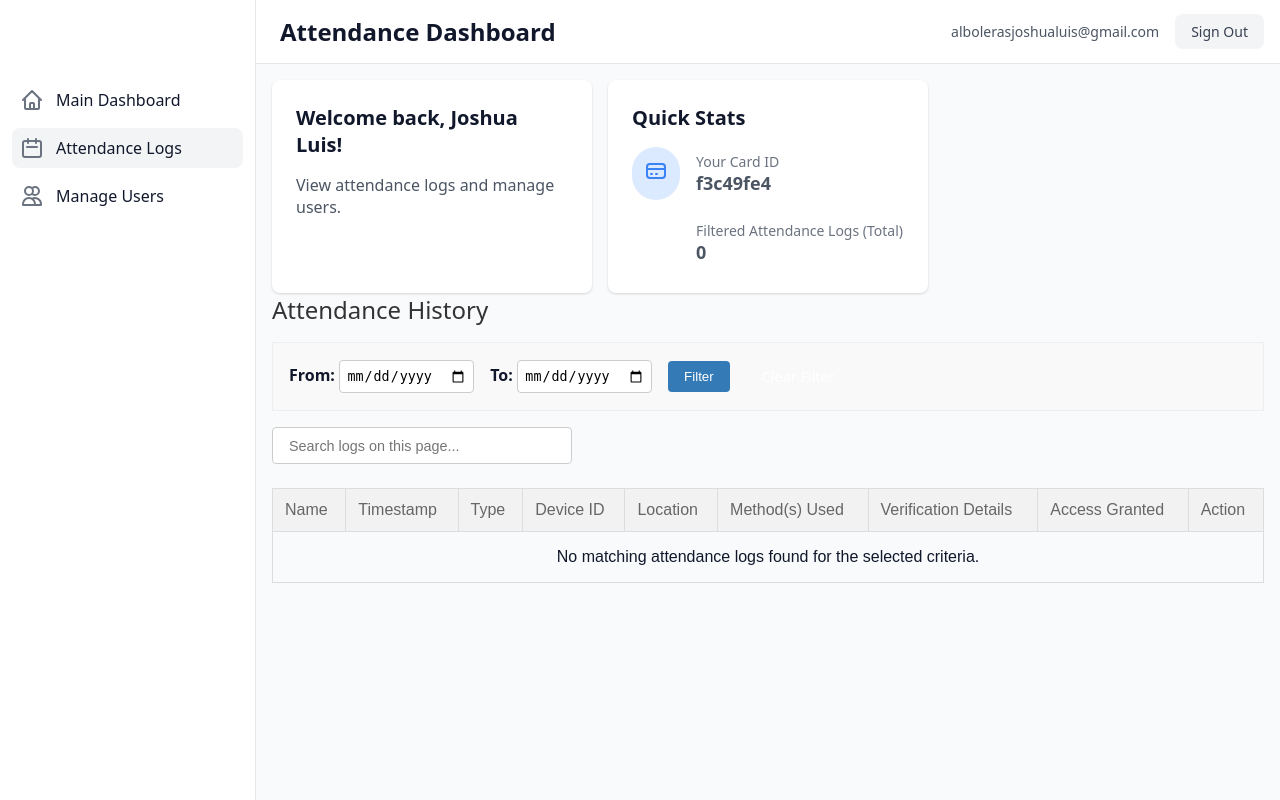
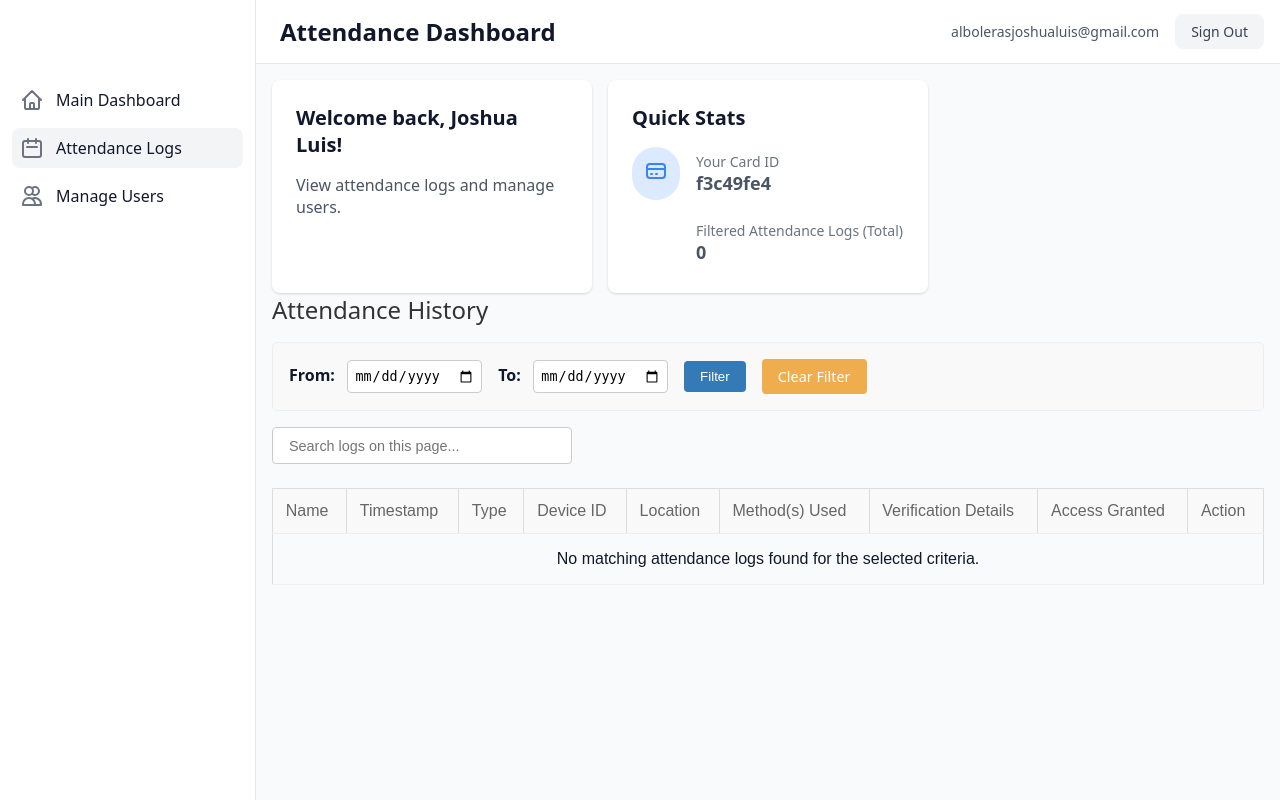
Before and after one commit to CisaAssociates/project1_jess-salva, a PHP site: page /client/attendance-logs.php in a window 1280 px wide. Run offline with PHP 8.4, Linux system fonts and the light colour scheme; a user stored in the database is signed in; data comes from the database, SQL or seed files in the repository; data that the repository does not hold is empty.

Commit message:
latest commit

```diff
--- a/attendance-logs.php
+++ b/attendance-logs.php
@@ -243,7 +243,7 @@
             text-decoration: none;
         }
         .action-links a:hover {
-            text_decoration: underline;
+            text-decoration: underline;
         }
         .action-links .delete-link {
             color: #d9534f; /* Red */
@@ -257,7 +257,7 @@
             padding: 1rem;
             background-color: #f9f9f9;
             border: 1px solid #eee;
-            border_radius: 5px;
+            border-radius: 5px;
             display: flex;
             align-items: center;
             gap: 1rem;
@@ -265,7 +265,7 @@
         }
         .filter-form label {
             font-weight: bold;
-            margin_right: 0.5rem;
+            margin-right: 0.5rem;
         }
         .filter-form input[type="date"] {
             padding: 0.4rem;
@@ -286,34 +286,21 @@
         }
         .filter-form .clear-filter-link {
              padding: 0.5rem 1rem;
-             background_color: #f0ad4e;
+             background-color: #f0ad4e;
              color: white;
              border: none;
              border-radius: 4px;
              cursor: pointer;
              text-decoration: none;
              font-size: 0.9em; /* Match button size roughly */
-             display: inline_block; /* Make it behave like a button */
-             text_align: center;
-             line_height: normal; /* Adjust line height if needed */
+             display: inline-block; /* Make it behave like a button */
+             text-align: center;
+             line-height: normal; /* Adjust line height if needed */
         }
         .filter-form .clear-filter-link:hover {
              background-color: #ec971f;
         }
 
-         /* Adjust table column widths or add responsive styles if needed */
-        .table-container table th,
-        .table-container table td {
-            padding: 0.75rem; /* Standard padding */
-            vertical-align: top; /* Align content to top */
-            border-bottom: 1px solid #ddd; /* Add subtle row separators */
-        }
-
-        .table-container table th {
-            background-color: #f2f2f2; /* Light grey background for headers */
-            font_weight: bold;
-            text-align: left;
-        }
 
     </style>
 </head>
```
